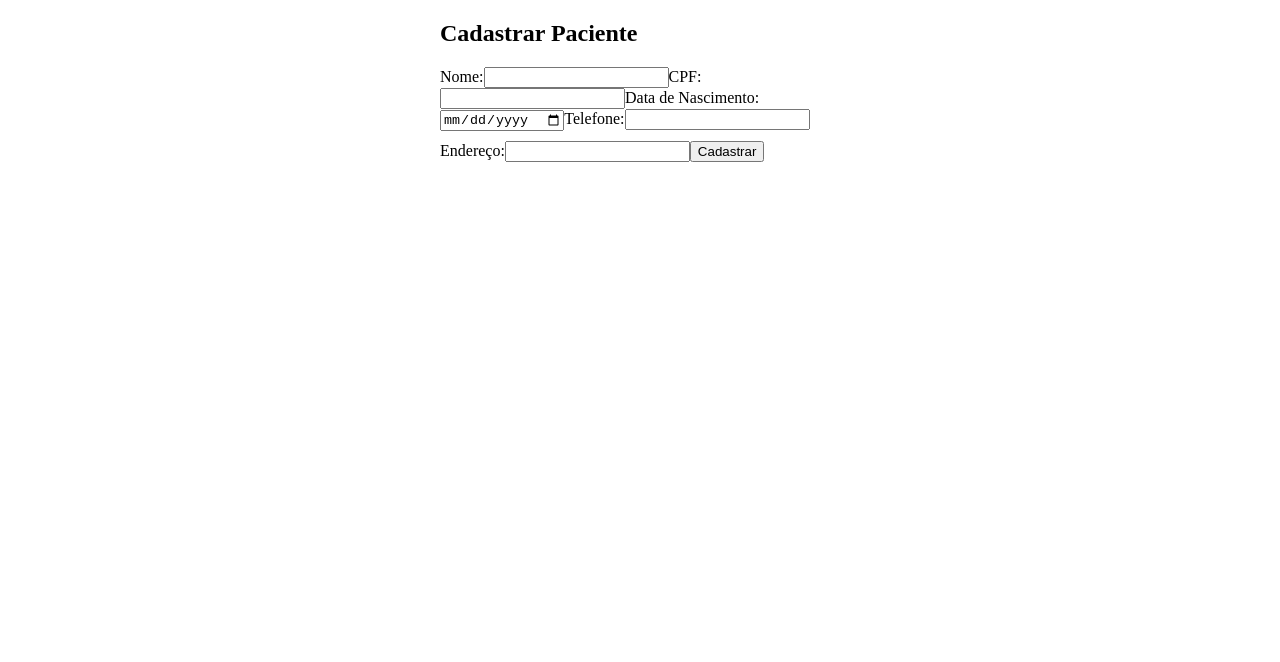
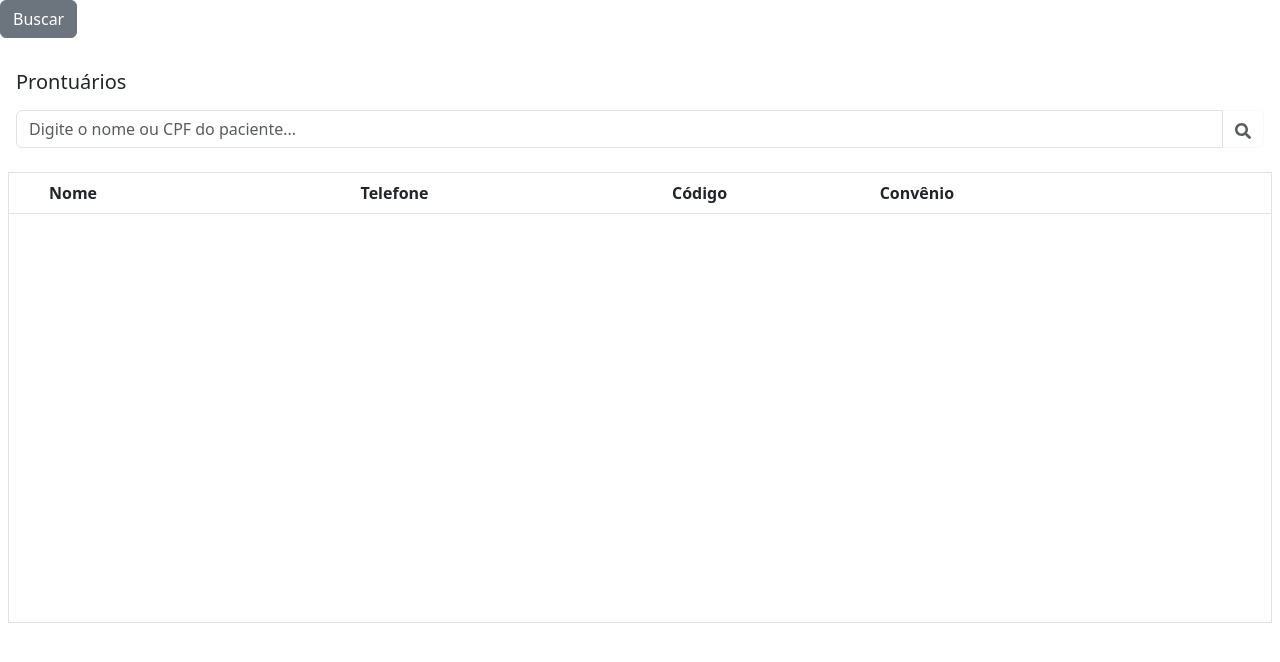
Before and after one commit to brenofaro/prontuarioUFS, a React app in the folder frontend/: page / in a window 1280 px wide. Shown: the top 662 px of the page. Built offline with nearby package versions, Linux system fonts and the light colour scheme; the HTML template or start-up script is replaced by a standard one.

Commit message:
adiciona tela inicial e primeiras modificações

```diff
--- a/frontend/package.json
+++ b/frontend/package.json
@@ -10,8 +10,12 @@
     "preview": "vite preview"
   },
   "dependencies": {
+    "bootstrap": "^5.3.8",
     "react": "^19.1.1",
-    "react-dom": "^19.1.1"
+    "react-bootstrap": "^2.10.10",
+    "react-dom": "^19.1.1",
+    "react-icons": "^5.5.0",
+    "react-router-dom": "^7.9.5"
   },
   "devDependencies": {
     "@eslint/js": "^9.36.0",
--- /dev/null
+++ b/frontend/src/components/AnamneseForm.jsx
@@ -0,0 +1,85 @@
+import { useState } from "react";
+
+export default function AnamneseForm() {
+  const [formData, setFormData] = useState({
+    tipo: "",
+    queixa_principal: "",
+    id_paciente: "",
+    historico_doenca: "",
+    habitos: "",
+    observacoes: "",
+  });
+
+  const [mensagem, setMensagem] = useState("");
+
+  const handleChange = (e) => {
+    setFormData({ ...formData, [e.target.name]: e.target.value });
+  };
+
+  const handleSubmit = async (e) => {
+    e.preventDefault();
+    setMensagem("Enviando...");
+
+    try {
+      const response = await fetch("http://localhost:8080/anamneses/cadastrar", {
+        method: "POST",
+        headers: { "Content-Type": "application/json" },
+        body: JSON.stringify(formData),
+      });
+
+      if (response.ok) {
+        const data = await response.json();
+        setMensagem(`✅ Anamnese (${data.tipo}) cadastrada com sucesso!`);
+      } else {
+        const error = await response.json();
+        setMensagem(`❌ Erro: ${error.detail}`);
+      }
+    } catch (error) {
+      setMensagem(`❌ Erro: ${error.message}`);
+    }
+  };
+
+  return (
+    <>
+    <div>
+      <h2>Formulário de Anamnese</h2>
+    </div>
+    <form onSubmit={handleSubmit}>
+      <h3>Cadastrar Anamnese</h3>
+
+      <label>Tipo de anamnese</label>
+      <select name="tipo" value={formData.tipo} onChange={handleChange} required>
+        <option value="">Selecione...</option>
+        <option value="Médica">Médica</option>
+        <option value="Odontológica">Odontológica</option>
+        <option value="Nutricional">Nutricional</option>
+        <option value="Psicológica">Psicológica</option>
+      </select>
+
+      <label>Queixa principal</label>
+      <input
+        name="queixa_principal"
+        value={formData.queixa_principal}
+        onChange={handleChange}
+        required
+      />
+
+      <label>Histórico da doença</label>
+      <input name="historico_doenca" value={formData.historico_doenca} onChange={handleChange} />
+
+      <label>ID do Paciente</label>
+      <input name="id_paciente" value={formData.id_paciente} onChange={handleChange} required />
+
+      <label>Hábitos</label>
+      <input name="habitos" value={formData.habitos} onChange={handleChange} />
+
+      <label>Observações</label>
+      <input name="observacoes" value={formData.observacoes} onChange={handleChange} />
+
+      <button type="submit">Cadastrar</button>
+      {mensagem && <p>{mensagem}</p>}
+    </form>
+
+    </>
+  );
+}
--- /dev/null
+++ b/frontend/src/components/SearchBar/SearchBar.jsx
@@ -0,0 +1,42 @@
+import React from "react";
+import { InputGroup, FormControl, Dropdown, Button } from "react-bootstrap";
+import { FaSearch } from "react-icons/fa";
+
+function SearchBar({ placeholder, onSearch, onFilterChange }) {
+  const [filter, setFilter] = React.useState("Todos os profissionais");
+  const [query, setQuery] = React.useState("");
+
+  const handleSearch = () => {
+    if (onSearch) onSearch(query, filter);
+  };
+
+  const handleFilter = (newFilter) => {
+    setFilter(newFilter);
+    if (onFilterChange) onFilterChange(newFilter);
+  };
+
+  return (
+    <div className="m-3">
+      <h5 className="botao mb-3">Prontuários</h5>
+
+      <InputGroup>
+        <FormControl
+          placeholder={placeholder || "Digite o nome ou CPF do paciente..."}
+          value={query}
+          onChange={(e) => setQuery(e.target.value)}
+        />
+
+        <Button
+          variant="light"
+          className="border-start"
+          onClick={handleSearch}
+          style={{ backgroundColor: "white" }}
+        >
+          <FaSearch className="text-muted" />
+        </Button>
+      </InputGroup>
+    </div>
+  );
+}
+
+export default SearchBar;
--- /dev/null
+++ b/frontend/src/components/SearchResults/SearchResults.jsx
@@ -0,0 +1,41 @@
+import "./index.css";
+
+const SearchResults = ({results}) => {
+  return (
+   <div className="d-flex flex-column align-items-start p-2">
+  <ul className="list-unstyled border w-100">
+    {/* Cabeçalho */}
+    <li className="d-flex fw-bold border-bottom p-2 mb-2">
+      <div style={{ width: "2rem" }}></div> {/* espaço pro checkbox */}
+      <div className="col-3">Nome</div>
+      <div className="col-3">Telefone</div>
+      <div className="col-2">Código</div>
+      <div className="col-3">Convênio</div>
+    </li>
+
+    {/* Linhas */}
+    <div className="overflow-auto" style={{ minHeight: "400px" }}>
+
+    {results.map((result, index) => (
+
+      <li key={index} className="d-flex align-items-center ps-2 mb-2">
+        <input type="checkbox" className="form-check-input me-3" />
+        <div className="col-3">
+          <button className="btn btn-link text-decoration-none p-0 text-primary fw-semibold">
+            {result.nome}
+          </button>
+        </div>
+        <div className="col-3">{result.telefone}</div>
+        <div className="col-2">{result.codigo}</div>
+        <div className="col-3">{result.convenio}</div>
+      </li>
+    ))}
+
+    </div>
+  </ul>
+</div>
+
+  )
+}
+
+export default SearchResults;
--- /dev/null
+++ b/frontend/src/components/SearchResults/index.css
@@ -0,0 +1,11 @@
+.btn-link {
+  font-family: "Poppins", sans-serif;
+}
+
+ul {
+  width: 100%;
+}
+
+li {
+  list-style: none;
+}
--- a/frontend/src/main.jsx
+++ b/frontend/src/main.jsx
@@ -1,9 +1,10 @@
 import { StrictMode } from 'react'
 import { createRoot } from 'react-dom/client'
-import Initial_page from './pages/Initial_page.jsx'
+import 'bootstrap/dist/css/bootstrap.min.css';
+import InitialPage from './pages/InitialPage/InitialPage.jsx';
 
 createRoot(document.getElementById('root')).render(
   <StrictMode>
-    <Initial_page />
+    <InitialPage />
   </StrictMode>,
 )
--- /dev/null
+++ b/frontend/src/pages/InitialPage/InitialPage.jsx
@@ -0,0 +1,43 @@
+import React, { useState } from "react";
+import { useNavigate } from "react-router-dom";
+
+import PacienteForm from "../../components/PacienteForm";
+import AnamneseForm from "../../components/AnamneseForm";
+import SearchBar from "../../components/SearchBar/SearchBar";
+import SearchResults from "../../components/SearchResults/SearchResults";
+
+const InitialPage = () => {
+  const [results, setResults] = useState([]);
+  //const navigate = useNavigate(); // 👈 hook pra navegar entre páginas
+
+  const handleSearch = () => {
+    const fakeResults = [
+      { nome: "Ayrton Senna", telefone: "Piloto de Fórmula 1", codigo: "15234", convenio: "particular" },
+      { nome: "Vini Jr", telefone: "Jogador do Real Madrid", codigo: "67890", convenio: "particular" },
+      { nome: "Rafael Nascimento", telefone: "Desenvolvedor", codigo: "11223", convenio: "particular" },
+    ];
+    setResults(fakeResults);
+  };
+
+  return (
+    <>
+      <button onClick={handleSearch} className="btn btn-secondary mb-3">
+        Buscar
+      </button>
+
+      <div className="d-flex justify-content-end mb-3">
+        {/* <button
+          className="btn btn-primary me-3"
+          onClick={() => navigate("/cadastrar-paciente")} // 👈 redireciona
+        >
+          Cadastrar paciente
+        </button> */}
+      </div>
+
+      <SearchBar />
+      <SearchResults results={results} />
+    </>
+  );
+};
+
+export default InitialPage;
--- a/frontend/src/pages/Initial_page.jsx
+++ /dev/null
@@ -1,11 +0,0 @@
-import PacienteForm from "../components/PacienteForm"
-
-const Initial_page = () => {
-  return (
-    <div className="initial-page" textAlign="center">
-      <PacienteForm />
-    </div>
-  )
-}
-
-export default Initial_page
```
Also changed, not shown: frontend/src/pages/RegisterPatiente/RegisterPatiente.jsx (added, +14 -0 lines), 1 other file (tests, documents, lock files or other folders).
